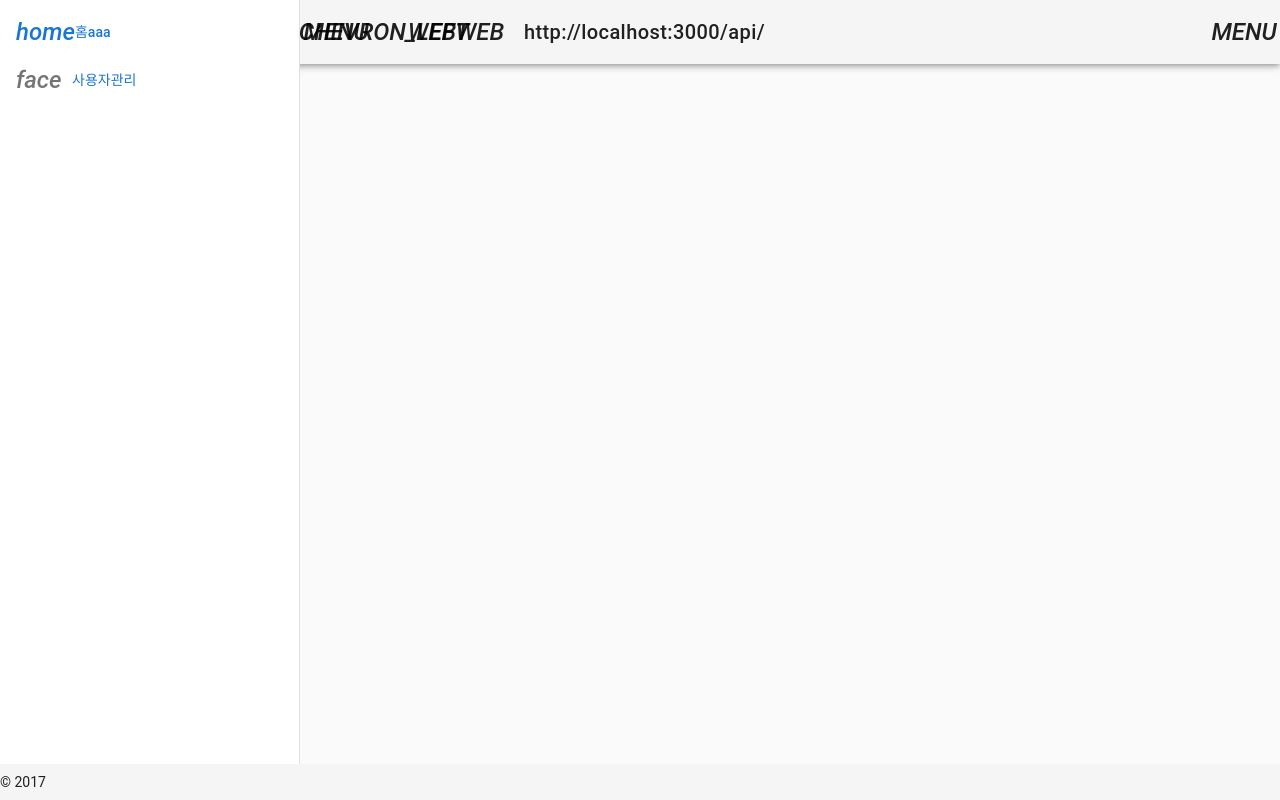
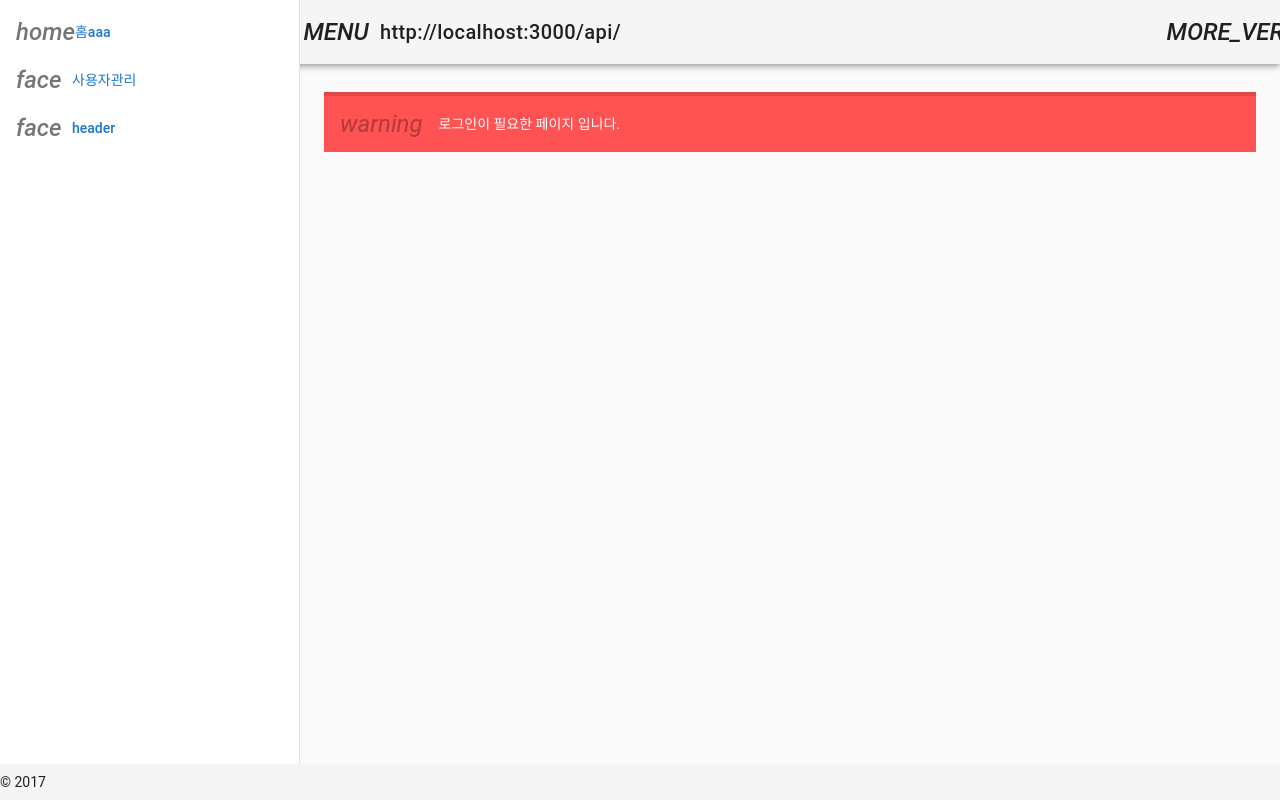
Before and after one commit to fkkmemi/nemv3, a Vue app in the folder fe/: page /block in a window 1280 px wide. Built offline with nearby package versions, Linux system fonts and the light colour scheme; the HTML template or start-up script is replaced by a standard one.

Commit message:
48 auth guard test

```diff
--- a/fe/src/App.vue
+++ b/fe/src/App.vue
@@ -2,8 +2,6 @@
   <v-app>
     <v-navigation-drawer
       persistent
-      :mini-variant="miniVariant"
-      :clipped="clipped"
       v-model="drawer"
       enable-resize-watcher
       fixed
@@ -27,44 +25,30 @@
     </v-navigation-drawer>
     <v-toolbar
       app
-      :clipped-left="clipped"
     >
       <v-toolbar-side-icon @click.stop="drawer = !drawer"></v-toolbar-side-icon>
-      <v-btn icon @click.stop="miniVariant = !miniVariant">
-        <v-icon v-html="miniVariant ? 'chevron_right' : 'chevron_left'"></v-icon>
-      </v-btn>
-      <v-btn icon @click.stop="clipped = !clipped">
-        <v-icon>web</v-icon>
-      </v-btn>
-      <v-btn icon @click.stop="fixed = !fixed">
-        <v-icon>web</v-icon>
-      </v-btn>
       <v-toolbar-title v-text="title"></v-toolbar-title>
       <v-spacer></v-spacer>
-      <v-btn icon @click.stop="rightDrawer = !rightDrawer">
-        <v-icon>menu</v-icon>
-      </v-btn>
+      <v-toolbar-items>
+        <v-menu bottom left>
+          <v-btn icon slot="activator">
+            <v-icon>more_vert</v-icon>
+          </v-btn>
+          <v-list>
+            <v-list-tile @click="$router.push('sign')">
+              <v-list-tile-title>로그인</v-list-tile-title>
+            </v-list-tile>
+            <v-list-tile @click="signOut">
+              <v-list-tile-title>로그아웃</v-list-tile-title>
+            </v-list-tile>
+          </v-list>
+        </v-menu>
+      </v-toolbar-items>
     </v-toolbar>
     <v-content>
       <router-view/>
     </v-content>
-    <v-navigation-drawer
-      temporary
-      :right="right"
-      v-model="rightDrawer"
-      fixed
-      app
-    >
-      <v-list>
-        <v-list-tile @click="right = !right">
-          <v-list-tile-action>
-            <v-icon>compare_arrows</v-icon>
-          </v-list-tile-action>
-          <v-list-tile-title>Switch drawer (click me)</v-list-tile-title>
-        </v-list-tile>
-      </v-list>
-    </v-navigation-drawer>
-    <v-footer :fixed="fixed" app>
+    <v-footer fixed app>
       <span>&copy; 2017</span>
     </v-footer>
   </v-app>
@@ -76,9 +60,7 @@
   name: 'App',
   data () {
     return {
-      clipped: false,
-      drawer: true,
-      fixed: false,
+      drawer: null,
       items: [
         {
           icon: 'home',
@@ -93,12 +75,24 @@
           to: {
             path: '/user'
           }
+        },
+        {
+          icon: 'face',
+          title: 'header',
+          to: {
+            path: '/header'
+          }
         }
       ],
-      miniVariant: false,
-      right: true,
-      rightDrawer: false,
-      title: this.$apiRootPath // 'Vuetify.js'
+      title: this.$apiRootPath
+    }
+  },
+  mounted () {
+  },
+  methods: {
+    signOut () {
+      localStorage.removeItem('token')
+      this.$router.push('/')
     }
   }
 }
--- a/fe/src/router.js
+++ b/fe/src/router.js
@@ -19,27 +19,39 @@
       // route level code-splitting
       // this generates a separate chunk (about.[hash].js) for this route
       // which is lazy-loaded when the route is visited.
-      component: () => import(/* webpackChunkName: "about" */ './views/user.vue')
+      component: () => import(/* webpackChunkName: "about" */ './views/user')
     },
     {
       path: '/group-bg',
       name: 'group-bg',
-      component: () => import('./views/group-bg.vue')
+      component: () => import('./views/group-bg')
     },
     {
       path: '/header',
       name: '헤더',
-      component: () => import('./views/header.vue')
+      component: () => import('./views/header'),
+      // beforeEnter: authCheck
+      beforeEnter: (to, from, next) => {
+        // console.log(to)
+        // console.log(from)
+        if (!localStorage.getItem('token')) return next('block')
+        next()
+      }
+    },
+    {
+      path: '/block',
+      name: '차단',
+      component: () => import('./views/block')
     },
     {
       path: '/sign',
       name: '로그인',
-      component: () => import('./views/sign.vue')
+      component: () => import('./views/sign')
     },
     {
       path: '*',
       name: 'e404',
-      component: () => import('./views/e404.vue')
+      component: () => import('./views/e404')
     }
   ]
 })
--- /dev/null
+++ b/fe/src/views/block.vue
@@ -0,0 +1,7 @@
+<template>
+  <v-container>
+    <v-alert type="error" :value="true">
+      로그인이 필요한 페이지 입니다.
+    </v-alert>
+  </v-container>
+</template>
--- a/fe/src/views/sign.vue
+++ b/fe/src/views/sign.vue
@@ -41,7 +41,7 @@
         .then(r => {
           if (!r.data.success) return console.error(r.data.msg)
           localStorage.setItem('token', r.data.token)
-          this.$router.push('/header')
+          this.$router.push('/')
           // location.href = '/header'
         })
         .catch(e => console.error(e.message))
```
